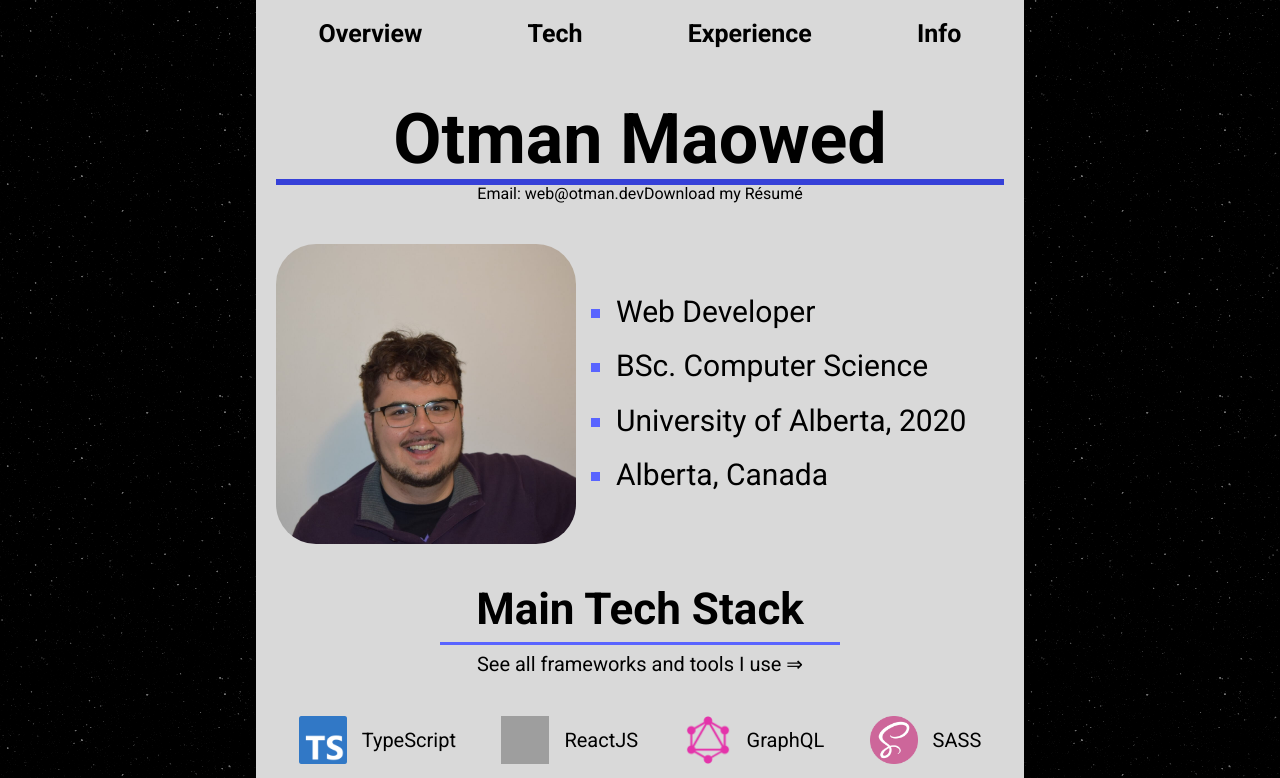
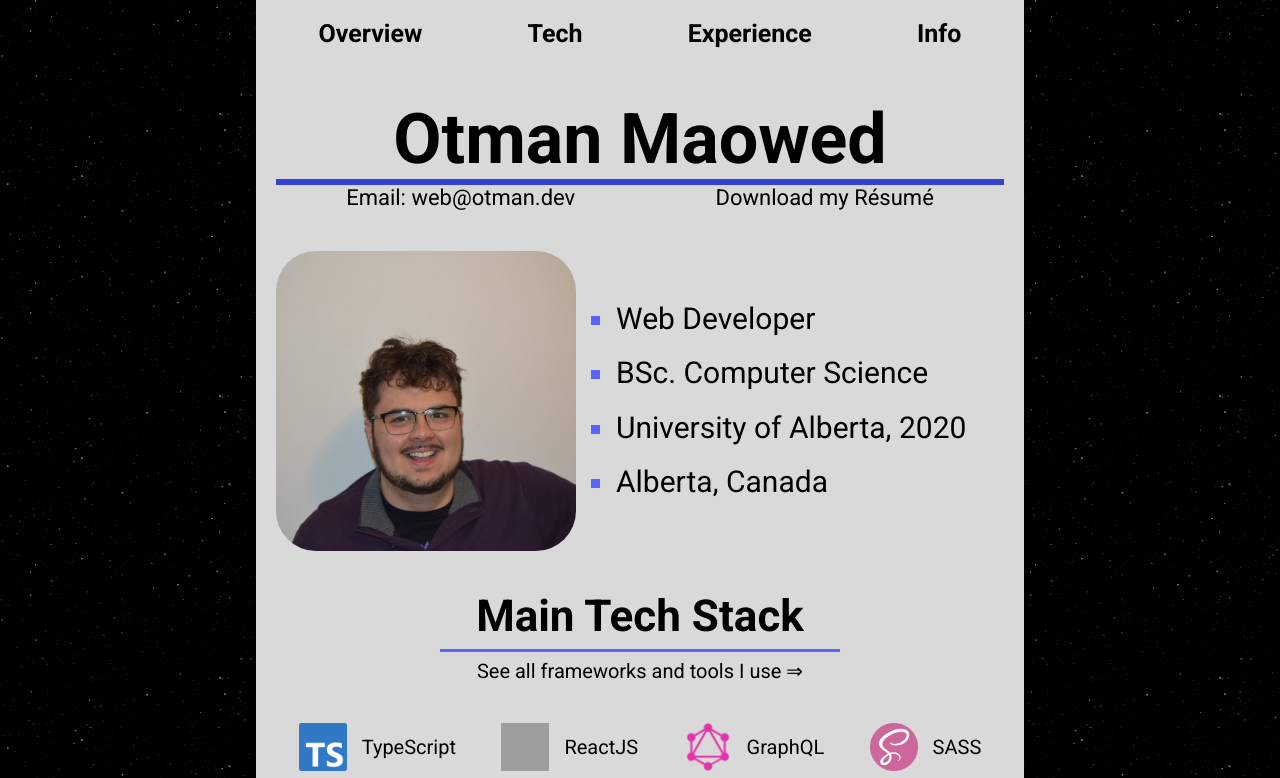
Before and after one commit to 100BC/C-V, a Next.js app: page / in a window 1280 px wide. Shown: the top 778 px of the page. Built offline with nearby package versions, Linux system fonts and the light colour scheme; grey boxes are pictures that could not be loaded.

Commit message:
Hotfix styling

```diff
--- a/styles/home.module.scss
+++ b/styles/home.module.scss
@@ -62,8 +62,8 @@
   font-size: 2rem;
 }
 
-// .links {
-//   display: flex;
-//   justify-content: space-around;
-//   font-size: 2.2rem;
-// }
+.links {
+  display: flex;
+  justify-content: space-around;
+  font-size: 2.2rem;
+}
```
